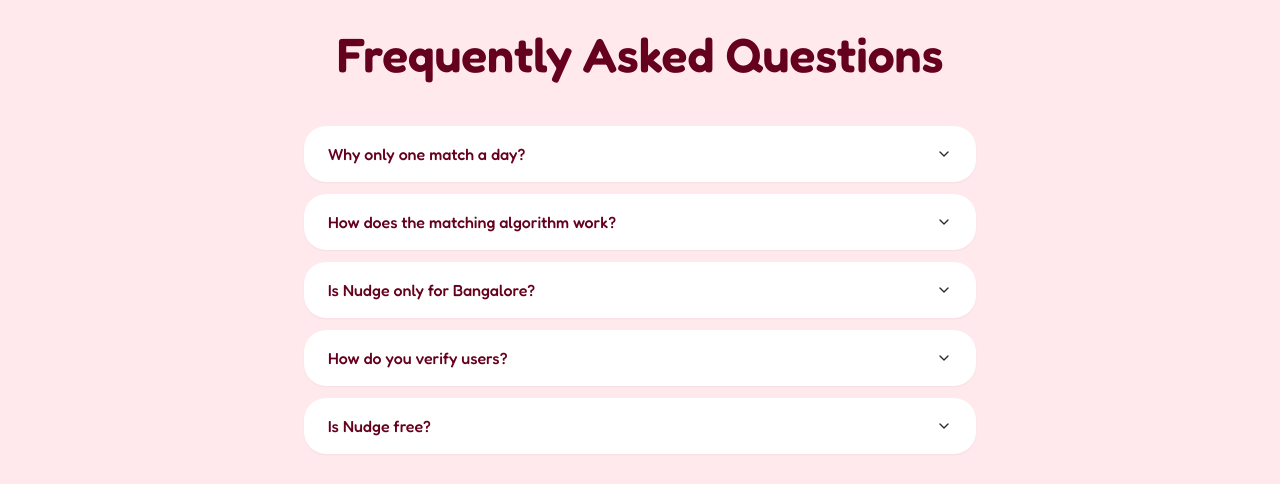
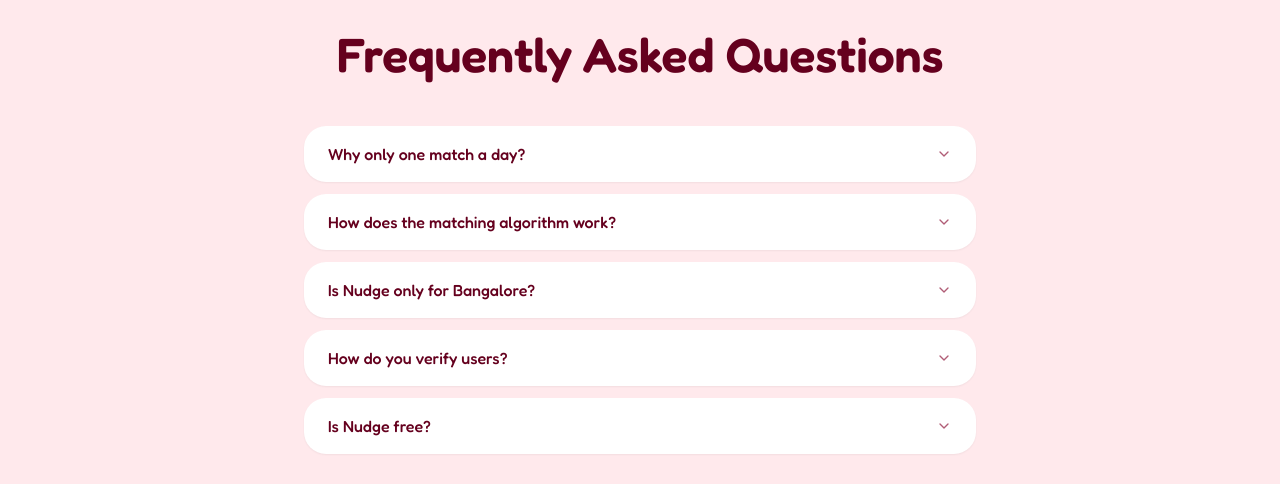
Before and after one commit to vinamra1102/Nudge-Landing-Page, a React (Vite) app: page / in a window 1280 px wide. Shown: the part 2399-2883 px from the top of the page. Built offline with nearby package versions, Linux system fonts and the light colour scheme.

Commit message:
Fix FAQ accordion chevron contrast
Changed ChevronDown icon color from text-muted-foreground to text-[#B05D76] for better visibility against white accordion cards.

```diff
--- a/src/components/ui/accordion.tsx
+++ b/src/components/ui/accordion.tsx
@@ -31,7 +31,7 @@
       {...props}
     >
       {children}
-      <ChevronDown className="h-4 w-4 shrink-0 text-muted-foreground transition-transform duration-200" />
+      <ChevronDown className="h-4 w-4 shrink-0 text-[#B05D76] transition-transform duration-200" />
     </AccordionPrimitive.Trigger>
   </AccordionPrimitive.Header>
 ))
```
